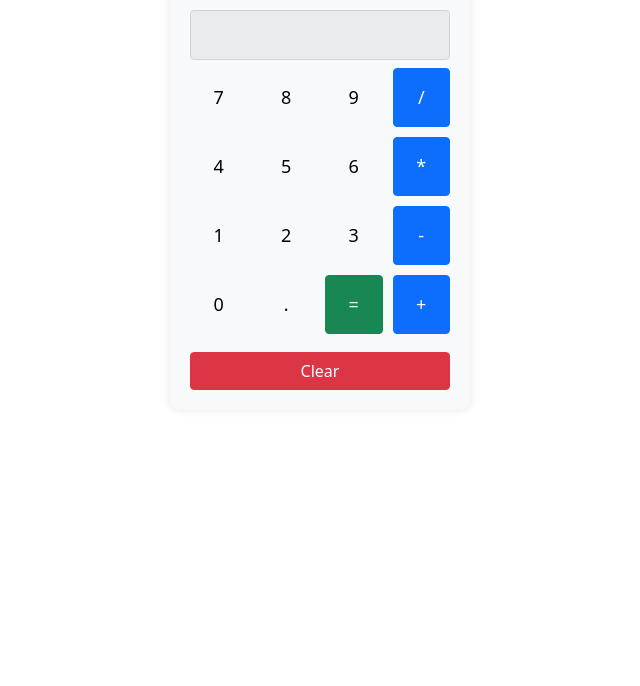
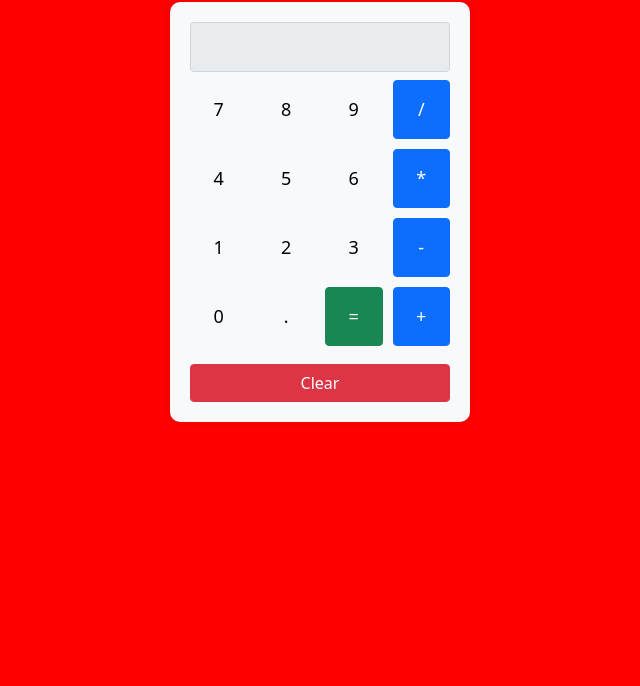
Before and after one commit to Caffeine-Gallery/my-new-testproject-1730302450606-0192de0f80d5, a website built with Vite: page frontend/index.html in a window 1280 px wide. Shown: the part 114-800 px from the top of the page, without its empty margins (320-960 px from the left). Built offline with nearby package versions, Linux system fonts and the light colour scheme; what @dfinity/agent would draw is missing.

Commit message:
0192de10-b0dc-7bba-8c7c-fb24a780c68e

```diff
--- a/frontend/index.css
+++ b/frontend/index.css
@@ -1,6 +1,10 @@
+body {
+    background-color: red;
+}
+
 .calculator {
     max-width: 300px;
-    margin: 0 auto;
+    margin: 20px auto;
     padding: 20px;
     background-color: #f8f9fa;
     border-radius: 10px;
```
